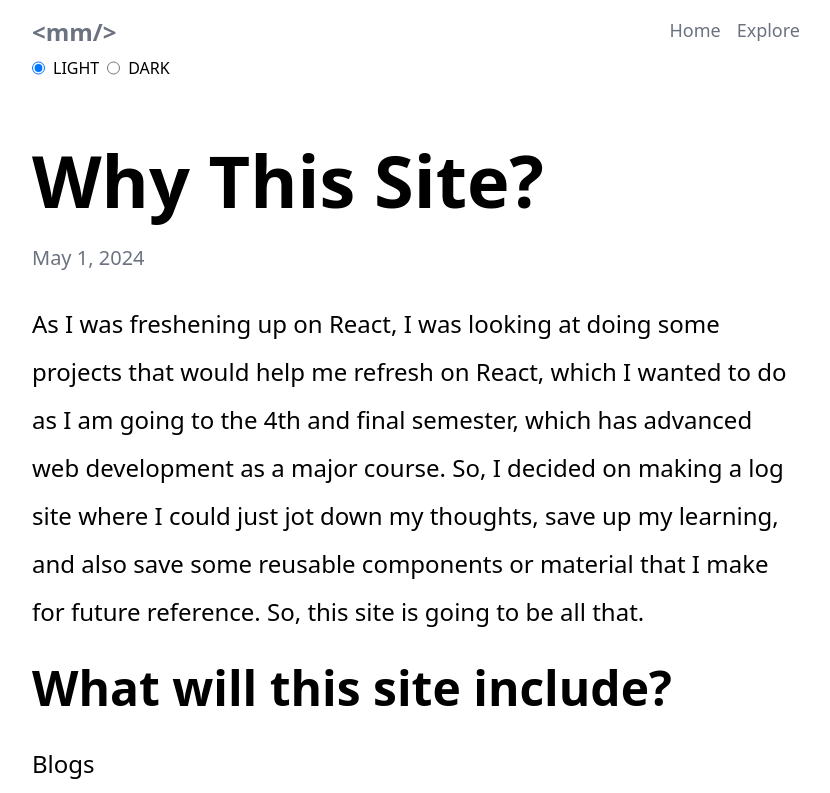
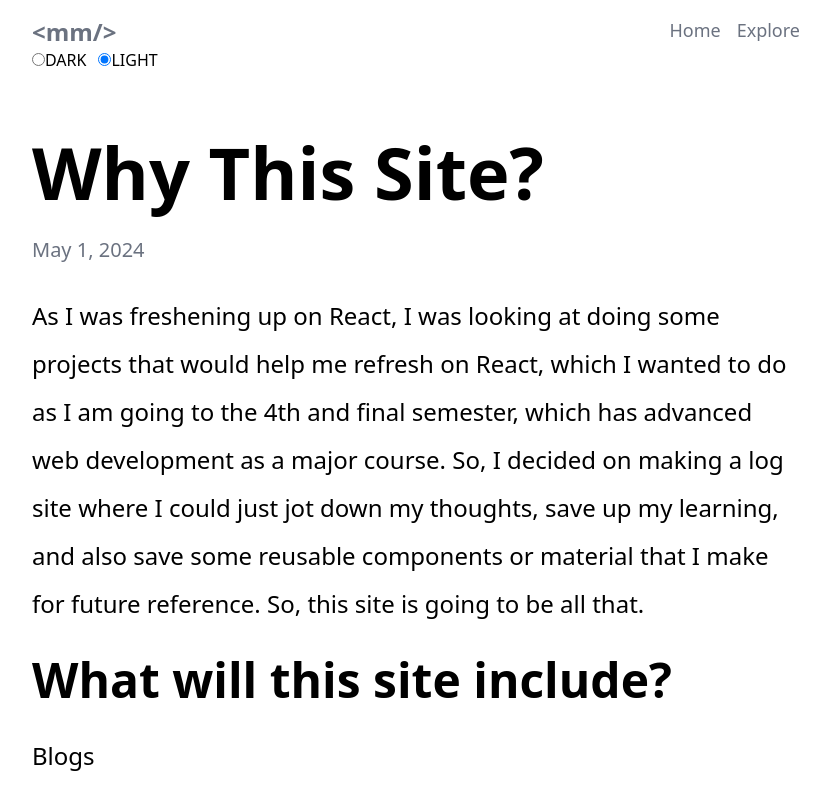
Before and after one commit to Mahib09/Blog_Site, a React (Vite) app: page /Whythissite in a window 1280 px wide. Shown: the top 793 px of the page, without its empty margins (224-1054 px from the left). Built offline with nearby package versions, Linux system fonts and the light colour scheme.

Commit message:
theme toggle dark and light mode made

```diff
--- a/index.html
+++ b/index.html
@@ -6,7 +6,7 @@
     <meta name="viewport" content="width=device-width, initial-scale=1.0" />
     <title>Mahib Blog - mm.fyi</title>
   </head>
-  <body>
+  <body className="dark">
     <div id="root"></div>
     <script type="module" src="/src/main.jsx"></script>
   </body>
--- a/src/App.jsx
+++ b/src/App.jsx
@@ -16,7 +16,6 @@ function App() {
         <Route path="/Explore" element={<Explore />}></Route>
         <Route path="/Whythissite" element={<Whythissite />}></Route>
       </Routes>
-
       <Footer />
     </>
   );
--- a/src/Pages/Home.jsx
+++ b/src/Pages/Home.jsx
@@ -2,8 +2,8 @@ import { TitleCard } from "../components/TitleCard";
 export function Home() {
   return (
     <div className="container">
-      <h1 className="text-4xl mt-10 sm:text-7xl">mahib.log</h1>
-      <p className="text-base text-gray-500 mt-2 mb-4 sm:text-lg">
+      <h1 className="text-4xl mt-10 sm:text-7xl dark:text-white ">mahib.log</h1>
+      <p className="text-base text-gray-500 mt-2 mb-4 sm:text-lg dark:text-neutral-400">
         Study Materials, Findings, Reusable Components, Blogs and everything in
         between.
       </p>
--- a/src/components/Footer.jsx
+++ b/src/components/Footer.jsx
@@ -2,28 +2,28 @@ export function Footer() {
   return (
     <div className="container">
       <div className="flex flex-col w-100vw items-center pt-10 gap-3">
-        <p className="text-base text-gray-500 sm:text-lg">
+        <p className="text-base text-gray-500 sm:text-lg dark:text-neutral-400 dark:hover:text-white">
           All rights reserved - mm.fyi
         </p>
-        <div className="flex gap-2 text-gray-500 text-base pt-0 sm:text-lg">
+        <div className="flex gap-2 text-gray-500 text-base pt-0 sm:text-lg dark:text-neutral-400 ">
           <a
             href="https://www.linkedin.com/in/ranamagarmahib/"
             target="_blank"
-            className="hover:text-black"
+            className="hover:text-black dark:hover:text-white"
           >
             LinkedIn
           </a>
           <a
             href="https://github.com/Mahib09"
             target="_blank"
-            className="hover:text-black"
+            className="hover:text-black dark:hover:text-white"
           >
             Github
           </a>
           <a
             href="mailto:magarmahib@gmail.com"
             target="_blank"
-            className="hover:text-black"
+            className="hover:text-black dark:hover:text-white"
           >
             Email
           </a>
--- a/src/components/Header.jsx
+++ b/src/components/Header.jsx
@@ -2,22 +2,22 @@ import { Link } from "react-router-dom";
 let logo = "<mm/>";
 export function Header() {
   return (
-    <div className="flex gap-4 container mt-5">
+    <div className="flex gap-4 mt-5 container">
       <Link
         to="/"
-        className="text-lg font-bold text-gray-500 hover:text-black sm:text-2xl"
+        className="text-lg font-bold text-gray-500 hover:text-black sm:text-2xl dark:text-neutral-400 dark:hover:text-white"
       >
         {logo}
       </Link>
       <Link
         to="/"
-        className="text-base ml-auto text-gray-500 hover:text-black sm:text-lg"
+        className="text-base ml-auto text-gray-500 hover:text-black sm:text-lg dark:text-neutral-400 dark:hover:text-white"
       >
         Home
       </Link>
       <Link
         to="/Explore"
-        className="text-base text-gray-500 hover:text-black sm:text-lg"
+        className="text-base text-gray-500 hover:text-black sm:text-lg dark:text-neutral-400 dark:hover:text-white"
       >
         Explore
       </Link>
--- a/src/components/ThemeToggle.jsx
+++ b/src/components/ThemeToggle.jsx
@@ -1,9 +1,34 @@
+import { useState, useEffect } from "react";
+
 export function ThemeToggle() {
+  const themes = [
+    { value: "dark", label: "DARK" },
+    { value: "light", label: "LIGHT" },
+  ];
+  const [theme, setTheme] = useState("light");
+  useEffect(() => {
+    if (theme === "dark") {
+      document.documentElement.classList.add("dark");
+    } else {
+      document.documentElement.classList.remove("dark");
+    }
+  }, [theme]);
   return (
     <div className="container">
-      <div className="flex gap-2 mt-2">
-        <input type="radio" value="Light" name="mode" checked /> LIGHT
-        <input type="radio" value="Dark" name="mode" /> DARK
+      <div className="flex gap-3 dark:text-neutral-400 dark:hover:text-white">
+        {themes.map((mode) => (
+          <div key={mode.value}>
+            <input
+              name="theme"
+              type="radio"
+              value={mode.value}
+              id={mode.value}
+              checked={theme === mode.value}
+              onChange={(e) => setTheme(e.target.value)}
+            />
+            <label htmlFor={mode.value}>{mode.label}</label>
+          </div>
+        ))}
       </div>
     </div>
   );
--- a/src/components/TitleCard.jsx
+++ b/src/components/TitleCard.jsx
@@ -4,10 +4,10 @@ export function TitleCard(props) {
   return (
     <Link to={props.to}>
       <div className="h-16 flex flex-col group cursor-pointer sm:flex-row">
-        <p className="self-start pt-0 mt-3 text-base font-bold sm:text-2xl sm:content-center sm:mt-4">
+        <p className="self-start pt-0 mt-3 text-base font-bold sm:text-2xl sm:content-center sm:mt-4 dark:text-white">
           {props.title}
         </p>
-        <p className=" text-sm mt-0 text-gray-500 group-hover:text-black transition ease-in-out delay-25 self-start cursor-pointer sm:ml-auto sm:text-lg sm:mt-4">
+        <p className=" text-sm mt-0 text-gray-500 group-hover:text-black transition ease-in-out delay-25 self-start cursor-pointer sm:ml-auto sm:text-lg sm:mt-4 dark:text-neutral-400 dark:group-hover:text-white">
           {props.dateCreated}
         </p>
       </div>
--- a/src/index.css
+++ b/src/index.css
@@ -5,6 +5,8 @@
 @layer base {
   body {
     @apply my-4;
+    @apply dark:bg-neutral-900;
+    @apply transition-colors ease-in-out;
   }
   h1 {
     @apply text-7xl;
--- a/tailwind.config.js
+++ b/tailwind.config.js
@@ -1,6 +1,7 @@
 /** @type {import('tailwindcss').Config} */
 export default {
   content: ["./index.html", "./src/**/*.{js,ts,jsx,tsx}"],
+  darkMode: "class",
   theme: {
     extend: {},
   },
```
